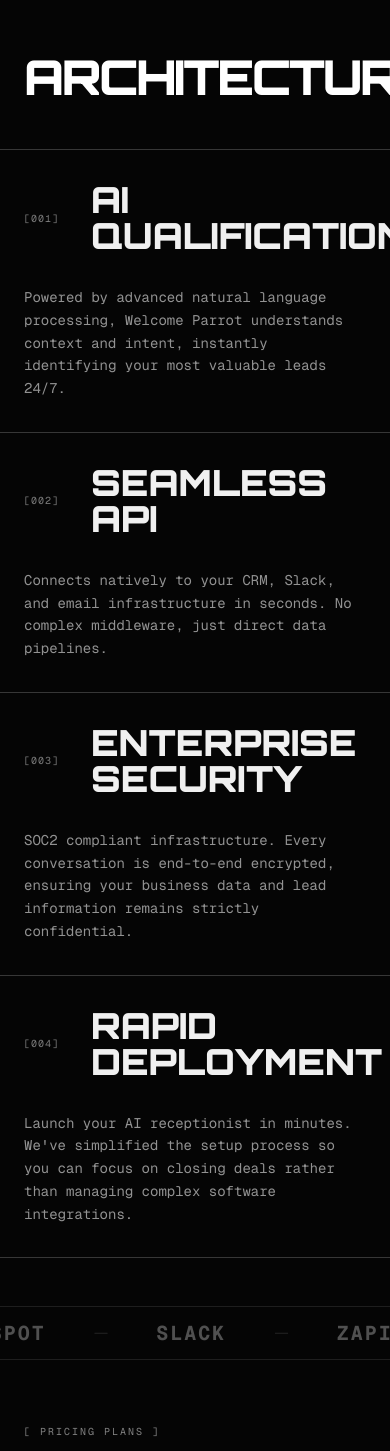
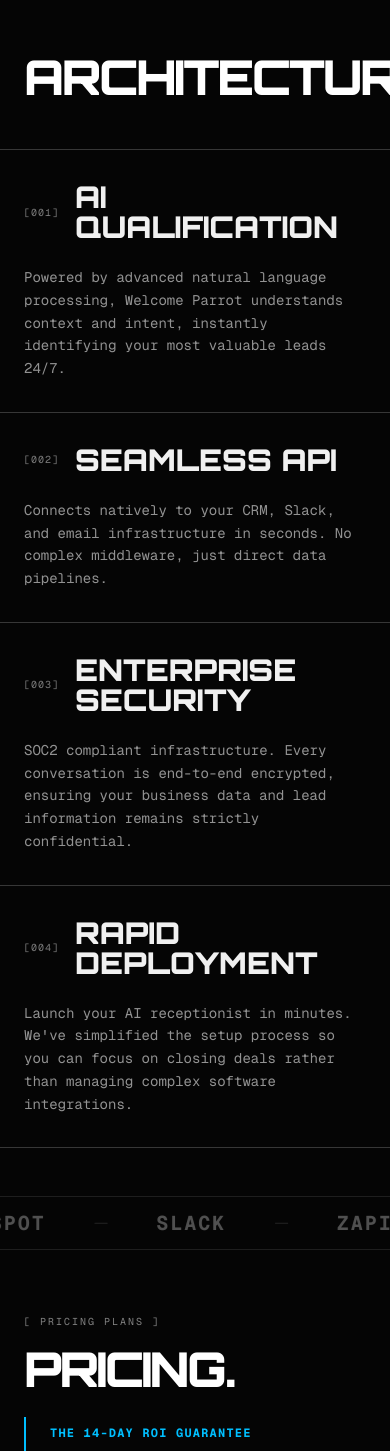
Before and after one commit to 2Limitless/Welcome-parrot, a Next.js app: page / in a window 390 px wide. Shown: the part 2458-3909 px from the top of the page. Built offline with nearby package versions, Linux system fonts and the light colour scheme.

Commit message:
fix: Resolve mobile horizontal overflow in Architecture section and replace w-screen with w-full

```diff
--- a/src/app/page.tsx
+++ b/src/app/page.tsx
@@ -82,7 +82,7 @@ const RevenueCalculator = () => {
   };
 
   return (
-    <section className="relative z-20 w-screen bg-[#050505] border-b border-white/20 overflow-hidden">
+    <section className="relative z-20 w-full bg-[#050505] border-b border-white/20 overflow-hidden">
       <div className="grid grid-cols-1 lg:grid-cols-2">
         {/* Left Column: Inputs */}
         <motion.div
@@ -183,7 +183,7 @@ const NoiseOverlay = () => (
 
 const Manifesto = () => {
   return (
-    <section className="relative z-20 w-screen bg-[#050505] py-24 md:py-32 flex flex-col items-center justify-center border-t border-white/20 group cursor-crosshair">
+    <section className="relative z-20 w-full bg-[#050505] py-24 md:py-32 flex flex-col items-center justify-center border-t border-white/20 group cursor-crosshair">
       <div className="max-w-7xl mx-auto px-6 lg:px-12 text-center flex flex-col items-center">
         <span className="text-[10px] text-[#00ff99] font-mono tracking-[0.2em] uppercase mb-12 block">[ THE REALITY ]</span>
         <motion.h2
@@ -210,7 +210,7 @@ const IntegrationMarquee = () => {
   const marqueeItems = [...integrations, ...integrations, ...integrations];
 
   return (
-    <section className="relative z-20 w-screen bg-[#050505] border-y border-white/10 py-3 md:py-4 overflow-hidden flex flex-col">
+    <section className="relative z-20 w-full bg-[#050505] border-y border-white/10 py-3 md:py-4 overflow-hidden flex flex-col">
       <div className="relative flex whitespace-nowrap">
         <motion.div
           animate={{ x: ["0%", "-33.333333%"] }}
@@ -272,7 +272,7 @@ export default function Home() {
       </nav>
 
       {/* 1. Hero Section - Brutalist & Asymmetric */}
-      <section className="relative w-screen h-screen flex flex-col items-start justify-end pb-12 px-6 lg:px-12 overflow-hidden border-b border-white/20">
+      <section className="relative w-full h-screen flex flex-col items-start justify-end pb-12 px-6 lg:px-12 overflow-hidden border-b border-white/20">
 
         {/* Full-bleed Spline Background */}
         <div className="absolute inset-0 w-full h-full z-0 pointer-events-auto">
@@ -341,7 +341,7 @@ export default function Home() {
       <Manifesto />
 
       {/* 2. Core Capabilities - Ultra Concise Brutalist Index */}
-      <section className="relative z-20 w-screen bg-[#050505] pt-24 lg:pt-32 pb-12 lg:pb-16 flex flex-col overflow-hidden">
+      <section className="relative z-20 w-full bg-[#050505] pt-24 lg:pt-32 pb-12 lg:pb-16 flex flex-col overflow-hidden">
         <motion.div
           initial={{ opacity: 0, x: -100 }} whileInView={{ opacity: 1, x: 0 }} transition={{ duration: 0.8, ease: "easeOut" }} viewport={{ once: true, margin: "-100px" }}
           className="px-6 lg:px-12 mb-12 flex justify-between items-end"
@@ -357,11 +357,11 @@ export default function Home() {
           {/* Row 1 */}
           <motion.div
             initial={{ opacity: 0, y: 30 }} whileInView={{ opacity: 1, y: 0 }} transition={{ duration: 0.6, ease: "easeOut" }} viewport={{ once: true, margin: "-50px" }}
-            className="w-full border-b border-white/20 p-6 lg:px-12 py-8 group hover:bg-white hover:text-[#050505] transition-colors duration-300 flex flex-col lg:flex-row items-start lg:items-center justify-between gap-8 cursor-crosshair"
+            className="w-full border-b border-white/20 p-6 lg:px-12 py-8 group hover:bg-white hover:text-[#050505] transition-colors duration-300 flex flex-col lg:flex-row items-start lg:items-center justify-between gap-6 cursor-crosshair"
           >
-            <div className="flex items-center gap-8 lg:gap-16 w-full lg:w-1/2">
-              <span className="font-mono text-[10px] tracking-widest uppercase opacity-50">[001]</span>
-              <h3 className="text-4xl md:text-5xl font-black font-[family-name:var(--font-orbitron)] uppercase leading-none group-hover:-translate-y-1 transition-transform">AI Qualification</h3>
+            <div className="flex items-center gap-4 md:gap-8 lg:gap-16 w-full lg:w-1/2">
+              <span className="font-mono text-[10px] tracking-widest uppercase opacity-50 shrink-0">[001]</span>
+              <h3 className="text-3xl sm:text-4xl md:text-5xl font-black font-[family-name:var(--font-orbitron)] uppercase leading-none group-hover:-translate-y-1 transition-transform break-words">AI Qualification</h3>
             </div>
             <p className="font-mono text-sm leading-relaxed max-w-xl lg:text-right opacity-60 group-hover:opacity-100 group-hover:font-medium">
               Powered by advanced natural language processing, Welcome Parrot understands context and intent, instantly identifying your most valuable leads 24/7.
@@ -371,11 +371,11 @@ export default function Home() {
           {/* Row 2 */}
           <motion.div
             initial={{ opacity: 0, y: 30 }} whileInView={{ opacity: 1, y: 0 }} transition={{ duration: 0.6, ease: "easeOut", delay: 0.1 }} viewport={{ once: true, margin: "-50px" }}
-            className="w-full border-b border-white/20 p-6 lg:px-12 py-8 group hover:bg-white hover:text-[#050505] transition-colors duration-300 flex flex-col lg:flex-row items-start lg:items-center justify-between gap-8 cursor-crosshair"
+            className="w-full border-b border-white/20 p-6 lg:px-12 py-8 group hover:bg-white hover:text-[#050505] transition-colors duration-300 flex flex-col lg:flex-row items-start lg:items-center justify-between gap-6 cursor-crosshair"
           >
-            <div className="flex items-center gap-8 lg:gap-16 w-full lg:w-1/2">
-              <span className="font-mono text-[10px] tracking-widest uppercase opacity-50">[002]</span>
-              <h3 className="text-4xl md:text-5xl font-black font-[family-name:var(--font-orbitron)] uppercase leading-none group-hover:-translate-y-1 transition-transform">Seamless API</h3>
+            <div className="flex items-center gap-4 md:gap-8 lg:gap-16 w-full lg:w-1/2">
+              <span className="font-mono text-[10px] tracking-widest uppercase opacity-50 shrink-0">[002]</span>
+              <h3 className="text-3xl sm:text-4xl md:text-5xl font-black font-[family-name:var(--font-orbitron)] uppercase leading-none group-hover:-translate-y-1 transition-transform break-words">Seamless API</h3>
             </div>
             <p className="font-mono text-sm leading-relaxed max-w-xl lg:text-right opacity-60 group-hover:opacity-100 group-hover:font-medium">
               Connects natively to your CRM, Slack, and email infrastructure in seconds. No complex middleware, just direct data pipelines.
@@ -385,11 +385,11 @@ export default function Home() {
           {/* Row 3 */}
           <motion.div
             initial={{ opacity: 0, y: 30 }} whileInView={{ opacity: 1, y: 0 }} transition={{ duration: 0.6, ease: "easeOut", delay: 0.2 }} viewport={{ once: true, margin: "-50px" }}
-            className="w-full border-b border-white/20 p-6 lg:px-12 py-8 group hover:bg-white hover:text-[#050505] transition-colors duration-300 flex flex-col lg:flex-row items-start lg:items-center justify-between gap-8 cursor-crosshair"
+            className="w-full border-b border-white/20 p-6 lg:px-12 py-8 group hover:bg-white hover:text-[#050505] transition-colors duration-300 flex flex-col lg:flex-row items-start lg:items-center justify-between gap-6 cursor-crosshair"
           >
-            <div className="flex items-center gap-8 lg:gap-16 w-full lg:w-1/2">
-              <span className="font-mono text-[10px] tracking-widest uppercase opacity-50">[003]</span>
-              <h3 className="text-4xl md:text-5xl font-black font-[family-name:var(--font-orbitron)] uppercase leading-none group-hover:-translate-y-1 transition-transform">Enterprise Security</h3>
+            <div className="flex items-center gap-4 md:gap-8 lg:gap-16 w-full lg:w-1/2">
+              <span className="font-mono text-[10px] tracking-widest uppercase opacity-50 shrink-0">[003]</span>
+              <h3 className="text-3xl sm:text-4xl md:text-5xl font-black font-[family-name:var(--font-orbitron)] uppercase leading-none group-hover:-translate-y-1 transition-transform break-words">Enterprise Security</h3>
             </div>
             <p className="font-mono text-sm leading-relaxed max-w-xl lg:text-right opacity-60 group-hover:opacity-100 group-hover:font-medium">
               SOC2 compliant infrastructure. Every conversation is end-to-end encrypted, ensuring your business data and lead information remains strictly confidential.
@@ -399,11 +399,11 @@ export default function Home() {
           {/* Row 4 */}
           <motion.div
             initial={{ opacity: 0, y: 30 }} whileInView={{ opacity: 1, y: 0 }} transition={{ duration: 0.6, ease: "easeOut", delay: 0.3 }} viewport={{ once: true, margin: "-50px" }}
-            className="w-full border-b border-white/20 p-6 lg:px-12 py-8 group hover:bg-white hover:text-[#050505] transition-colors duration-300 flex flex-col lg:flex-row items-start lg:items-center justify-between gap-8 cursor-crosshair"
+            className="w-full border-b border-white/20 p-6 lg:px-12 py-8 group hover:bg-white hover:text-[#050505] transition-colors duration-300 flex flex-col lg:flex-row items-start lg:items-center justify-between gap-6 cursor-crosshair"
           >
-            <div className="flex items-center gap-8 lg:gap-16 w-full lg:w-1/2">
-              <span className="font-mono text-[10px] tracking-widest uppercase opacity-50">[004]</span>
-              <h3 className="text-4xl md:text-5xl font-black font-[family-name:var(--font-orbitron)] uppercase leading-none group-hover:-translate-y-1 transition-transform">Rapid Deployment</h3>
+            <div className="flex items-center gap-4 md:gap-8 lg:gap-16 w-full lg:w-1/2">
+              <span className="font-mono text-[10px] tracking-widest uppercase opacity-50 shrink-0">[004]</span>
+              <h3 className="text-3xl sm:text-4xl md:text-5xl font-black font-[family-name:var(--font-orbitron)] uppercase leading-none group-hover:-translate-y-1 transition-transform break-words">Rapid Deployment</h3>
             </div>
             <p className="font-mono text-sm leading-relaxed max-w-xl lg:text-right opacity-60 group-hover:opacity-100 group-hover:font-medium">
               Launch your AI receptionist in minutes. We've simplified the setup process so you can focus on closing deals rather than managing complex software integrations.
@@ -419,7 +419,7 @@ export default function Home() {
       <IntegrationMarquee />
 
       {/* 3. Pricing Options - Monolithic & Stark */}
-      <section id="pricing" className="relative z-20 py-16 px-6 lg:px-12 w-screen bg-[#050505] overflow-hidden" style={{ perspective: "1000px" }}>
+      <section id="pricing" className="relative z-20 py-16 px-6 lg:px-12 w-full bg-[#050505] overflow-hidden" style={{ perspective: "1000px" }}>
         <motion.div
           initial={{ opacity: 0, rotateX: 90 }} whileInView={{ opacity: 1, rotateX: 0 }} transition={{ duration: 0.8, ease: "easeOut" }} viewport={{ once: true, margin: "-100px" }}
           style={{ transformOrigin: "bottom" }}
```
